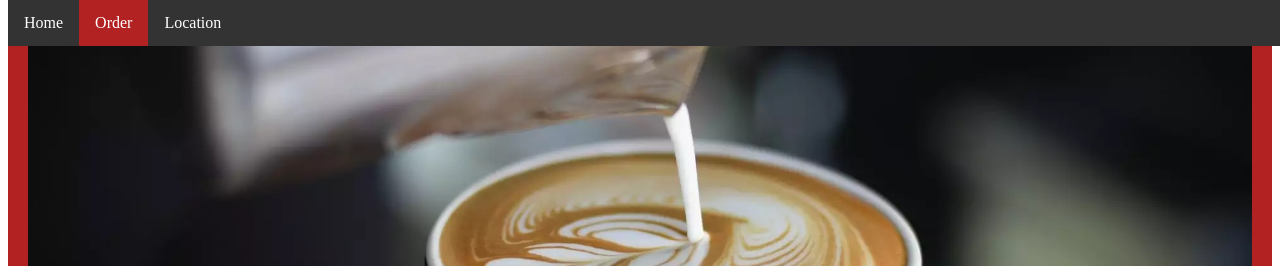
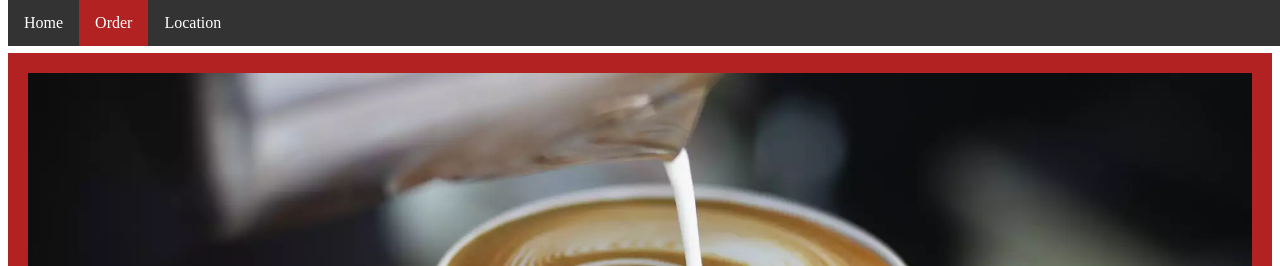
Before and after one commit to raphaeldimaun/HHSCafe, a plain HTML site: page orderpage.html in a window 1280 px wide. Shown: the top 266 px of the page. Drawn offline with Linux system fonts and the light colour scheme; a web font is replaced by a local one.

Commit message:
Update orderpage.html

```diff
--- a/orderpage.html
+++ b/orderpage.html
@@ -55,6 +55,8 @@ li a:hover:not(.active) {
 .active {
   background-color: firebrick;
 }
+
+body { padding-top: 45px; }
     </style>
 <ul>
   <li><a href="index.html">Home</a></li>
```
